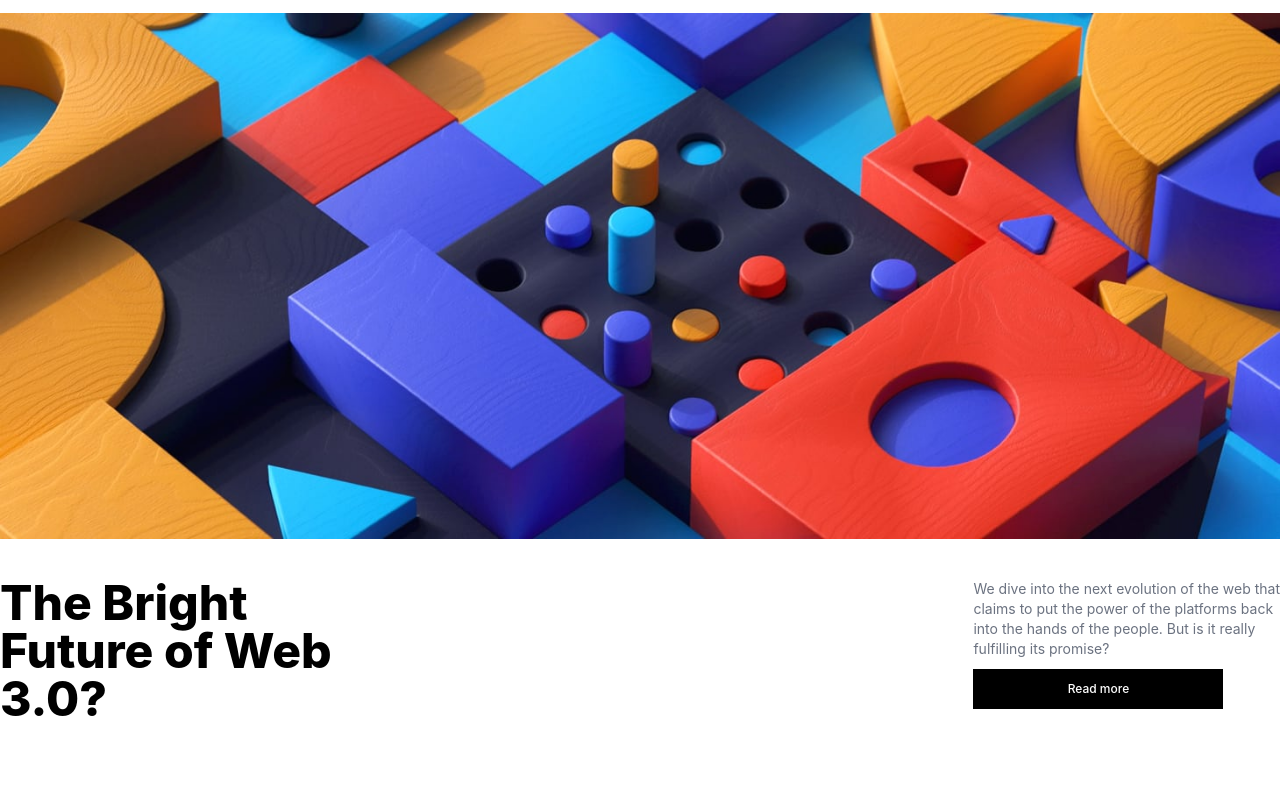
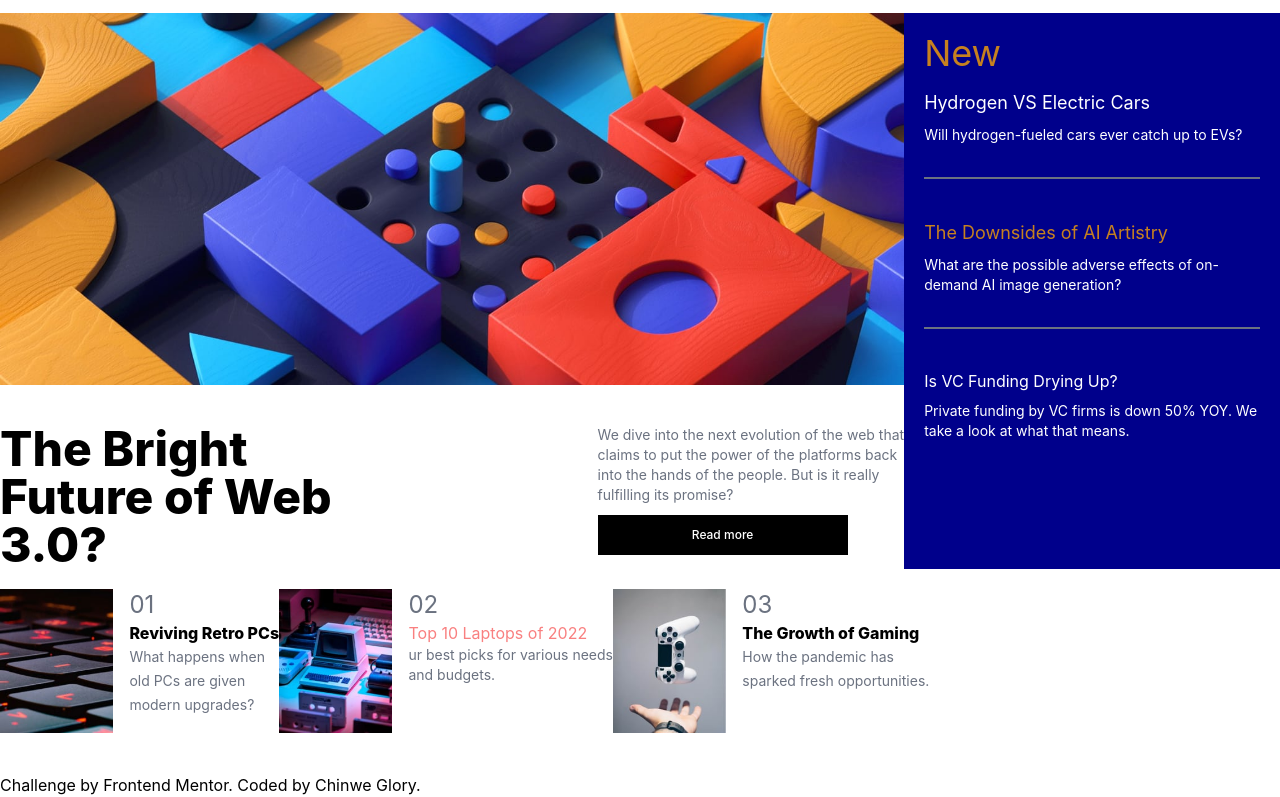
Before and after one commit to ChinweGlory/new-homepage, a website: page index.html in a window 1280 px wide. Shown: the part 51-848 px from the top of the page. Before the commit the page ends 800 px from the top, so only its background shows below. Drawn offline with nearby package versions, Linux system fonts and the light colour scheme.

Commit message:
add footer and style

```diff
--- a/index.html
+++ b/index.html
@@ -4,7 +4,7 @@
     <meta charset="UTF-8" />
     <meta name="viewport" content="width=device-width, initial-scale=1.0" />
     <title>Document</title>
-    <link rel="stylesheet" href="style.css">
+    <link rel="stylesheet" href="style.css" />
     <link
       href="https://cdn.jsdelivr.net/npm/flowbite@2.5.2/dist/flowbite.min.css"
       rel="stylesheet"
@@ -86,26 +86,93 @@
         </div>
       </div>
     </nav>
-      <div id="container flex flex-row gap-10 px-10">
-        <div class="right-side">
+    <div id="container" class="flex flex-col lg:flex-row gap-5 pb-5">
+      <div class="main">
         <div class="main-img">
-                <img src="images/image-web-3-desktop.jpg" alt="Main image" class="w-30 pb-10" />
+          <img
+            src="images/image-web-3-desktop.jpg"
+            alt="Main image"
+            class="w-50 pb-10"
+          />
         </div>
         <div class="under-main flex flex-col md:flex-row justify-between">
-                <h1 class="text-5xl font-extrabold">The Bright <br> Future of Web <br> 3.0?</h1>
+          <h1 class="text-5xl font-extrabold">
+            The Bright <br />
+            Future of Web <br />
+            3.0?
+          </h1>
           <p class="text-sm text-gray-500">
-                    We dive into the next evolution of the web that <br>claims to put the
-                    power of the platforms back <br>into the hands of the people. But is it
-                    really<br> fulfilling its promise?<br>
-                    <button type="button" class="bttn py-3 mt-2.5 w-1/2 text-xs font-medium text-center text-white">Read more</button>
+            We dive into the next evolution of the web that <br />claims to put
+            the power of the platforms back <br />into the hands of the people.
+            But is it really<br />
+            fulfilling its promise?<br />
+            <button
+              type="button"
+              class="bttn py-3 mt-2.5 w-1/2 text-xs font-medium text-center text-white"
+            >
+              Read more
+            </button>
           </p>
+        </div>
+      </div>
 
+      <div class="side-main">
+        <h2 class="txt text-4xl pb-4 pt-2">New</h2>
+        <div class="pb-8 first border-b-2 border-gray-500">
+          <h3 class="text-lg pb-2 text-white">Hydrogen VS Electric Cars</h3>
+          <p class="text-sm text-white">
+            Will hydrogen-fueled cars ever catch up to EVs?
+          </p>
+        </div>
+        <div class="pt-10 pb-8 border-b-2 border-gray-500 second">
+          <h3 class="txt text-lg pb-2">The Downsides of AI Artistry</h3>
+          <p class="text-sm text-white">
+            What are the possible adverse effects of on-demand AI image
+            generation?
+          </p>
+        </div>
+        <div class="pt-10 third">
+          <h3 class="text-white pb-2">Is VC Funding Drying Up?</h3>
+          <p class="text-sm text-white">
+            Private funding by VC firms is down 50% YOY. We take a look at what
+            that means.
+          </p>
+        </div>
+      </div>
+    </div>
+    <div class="main-two flex flex-col md:flex-row flex-wrap lg:flex-nowrap gap-5 pb-10">
+        <div class="footer-one flex gap-4 relative flex-row">
+            <img src="images/image-top-laptops.jpg" alt="" class="h-36"/>
+            <div class="max-w-[200px]">
+            <span class="text-2xl text-gray-500"> 01</span>
+            <h4 class="font-extrabold">Reviving Retro PCs</h4>
+            <p class="text-sm text-gray-500 leading-6 w-8/12">What happens when <br> old PCs are given <br> modern upgrades?</p>
+          </div>
+      </div>
+      <div class="footer-two flex gap-4 relative flex-row">
+        <img src="images/image-retro-pcs.jpg" alt="" class="h-36" />
+        <div class="max-w-[200px]">
+        <span class="text-2xl text-gray-500"> 02</span>
+        <h4 class=" text-red-400">Top 10 Laptops of 2022</h4>
+        <p class="text-sm text-gray-500">ur best picks for various needs <br> and budgets.</p>
+      </div>
+    </div>
+    <div class="footer-three flex gap-4 relative flex-row">
+        <img src="images/image-gaming-growth.jpg" alt="" class="h-36" />
+        <div class="max-w-[200px]">
+        <span class="text-2xl text-gray-500"> 03</span>
+        <h4 class="font-extrabold">The Growth of Gaming</h4>
+        <p class="text-sm text-gray-500 leading-6">How the pandemic has <br> sparked fresh opportunities.</p>
       </div>
     </div>
 
     </div>
-
-
+    <div class="attribution">
+        Challenge by
+        <a href="https://www.frontendmentor.io?ref=challenge" target="_blank"
+          >Frontend Mentor</a
+        >. Coded by <a href="https://github.com/ChinweGlory">Chinwe Glory</a>.
+      </div>
 
 
     <script src="script.js" defer></script>
--- a/style.css
+++ b/style.css
@@ -3,17 +3,6 @@
     margin: 0;
     box-sizing: border-box;
 }
-
-:root {
-    --soft-orange: hsl(35, 77%, 62%);
-    --soft-red: hsl(5, 85%, 63%);
-
-    /* Neutral Colors */
-    --off-white: hsl(36, 100%, 99%);
-    --grayish-blue: hsl(233, 8%, 79%);
-    --dark-grayish-blue: hsl(236, 13%, 42%);
-    --very-dark-blue: hsl(240, 100%, 5%);
-  }
 
   p .bttn {
     background-color: black;
@@ -21,5 +10,16 @@
   }
 
   p .bttn:hover {
-    background-color: var(--soft-red);
+    background-color: red;
   }
+
+
+  .side-main {
+    padding: 20px;
+    background-color: darkblue;
+
+  }
+
+  .txt {
+    color: rgba(255, 166, 0, 0.775);
+  }
```
Lines whose indentation alone changed are shown as unchanged.
